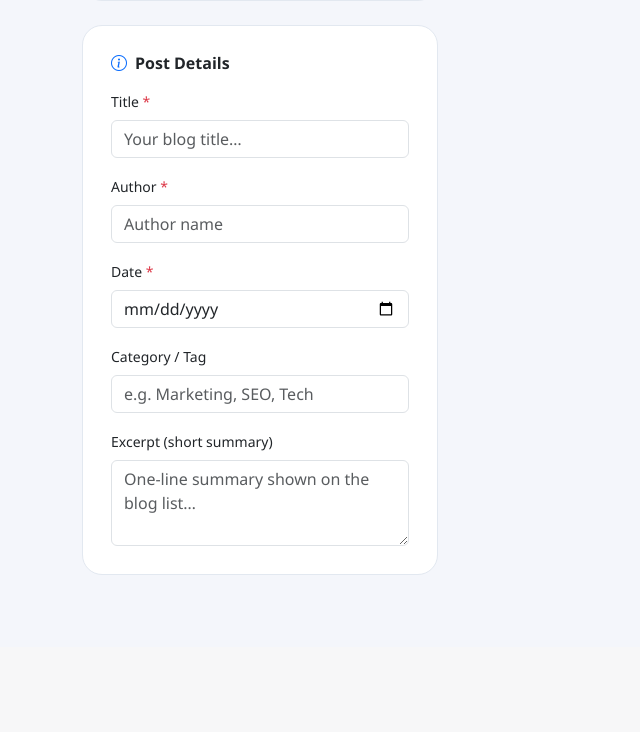
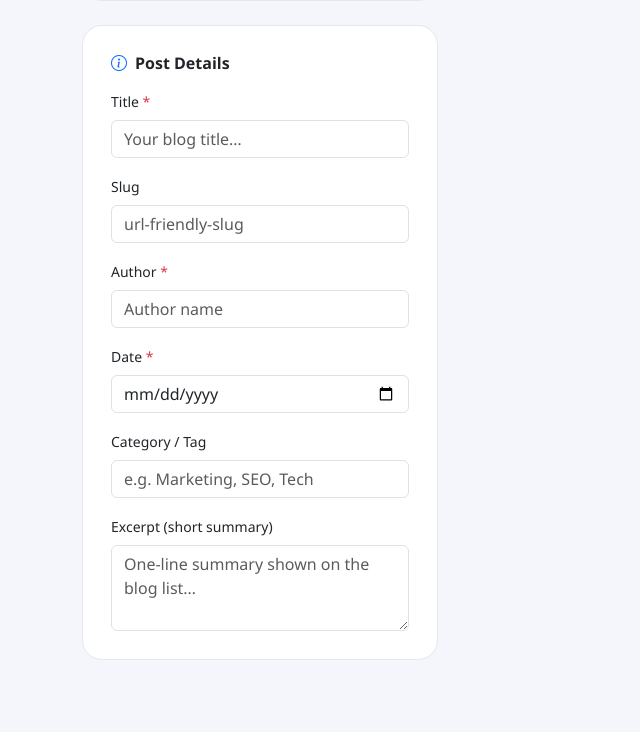
Before and after one commit to Kunal-63/codroit, a Flask app: page /admin/blog/new in a window 1280 px wide. Shown: the part 513-1245 px from the top of the page, without its empty margins (0-640 px from the left). Before the commit the page ends 1088 px from the top, so only its background shows below. Run offline with Flask 3, Linux system fonts and the light colour scheme; the visitor is signed in with stand-in values (Sample User, id 1); some libraries are stand-ins or nearby versions.

Commit message:
allowed to change the slug

```diff
--- a/templates/admin_blog_editor.html
+++ b/templates/admin_blog_editor.html
@@ -138,6 +138,11 @@
           <label class="form-label fw-medium small">Title <span class="text-danger">*</span></label>
           <input type="text" class="form-control" id="blogTitle" placeholder="Your blog title…"
                  value="{{ blog.title if blog else '' }}" required>
+        </div>
+        <div class="mb-3">
+          <label class="form-label fw-medium small">Slug</label>
+          <input type="text" class="form-control" id="blogSlug" placeholder="url-friendly-slug"
+                 value="{{ blog.slug if blog else '' }}">
         </div>
         <div class="mb-3">
           <label class="form-label fw-medium small">Author <span class="text-danger">*</span></label>
@@ -467,6 +472,7 @@ async function submitBlog() {
 
   const payload = {
     title,
+    slug: document.getElementById('blogSlug').value.trim(),
     author,
     date,
     category: document.getElementById('blogCategory').value.trim(),
```
